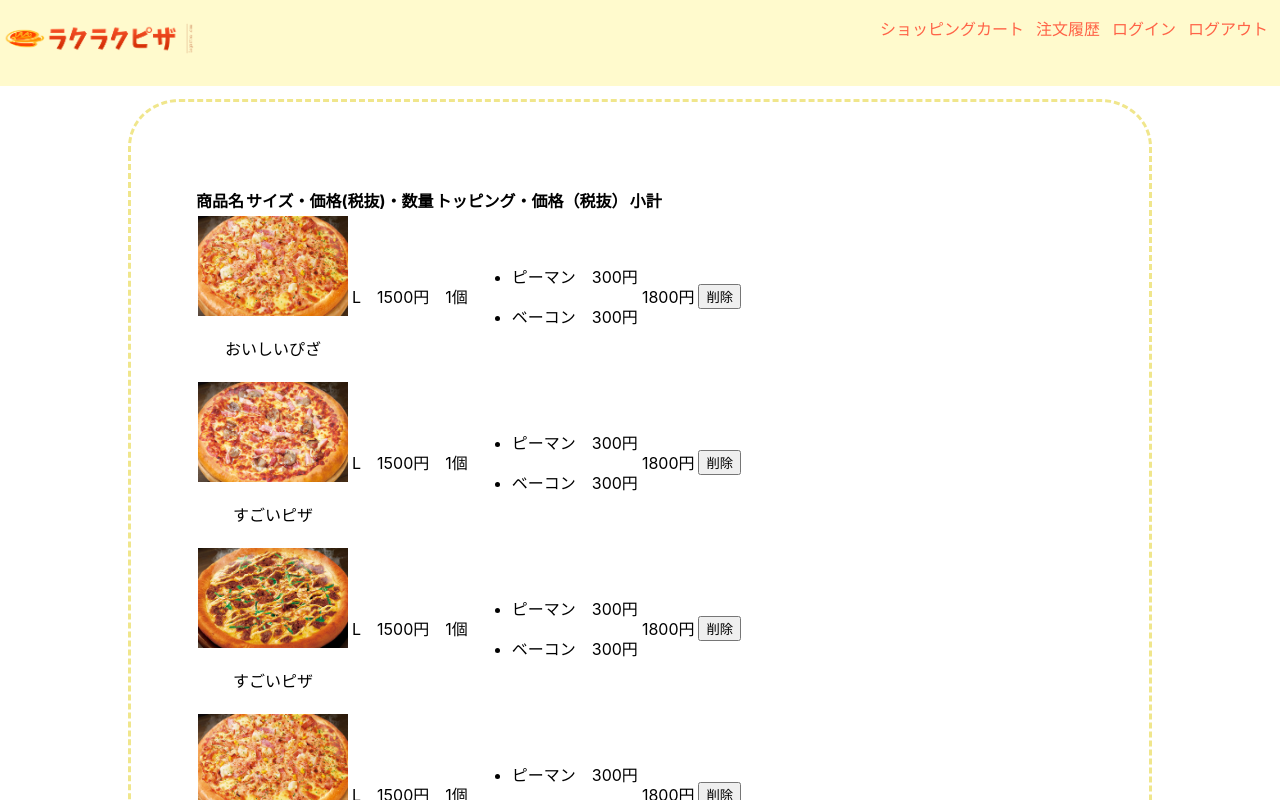
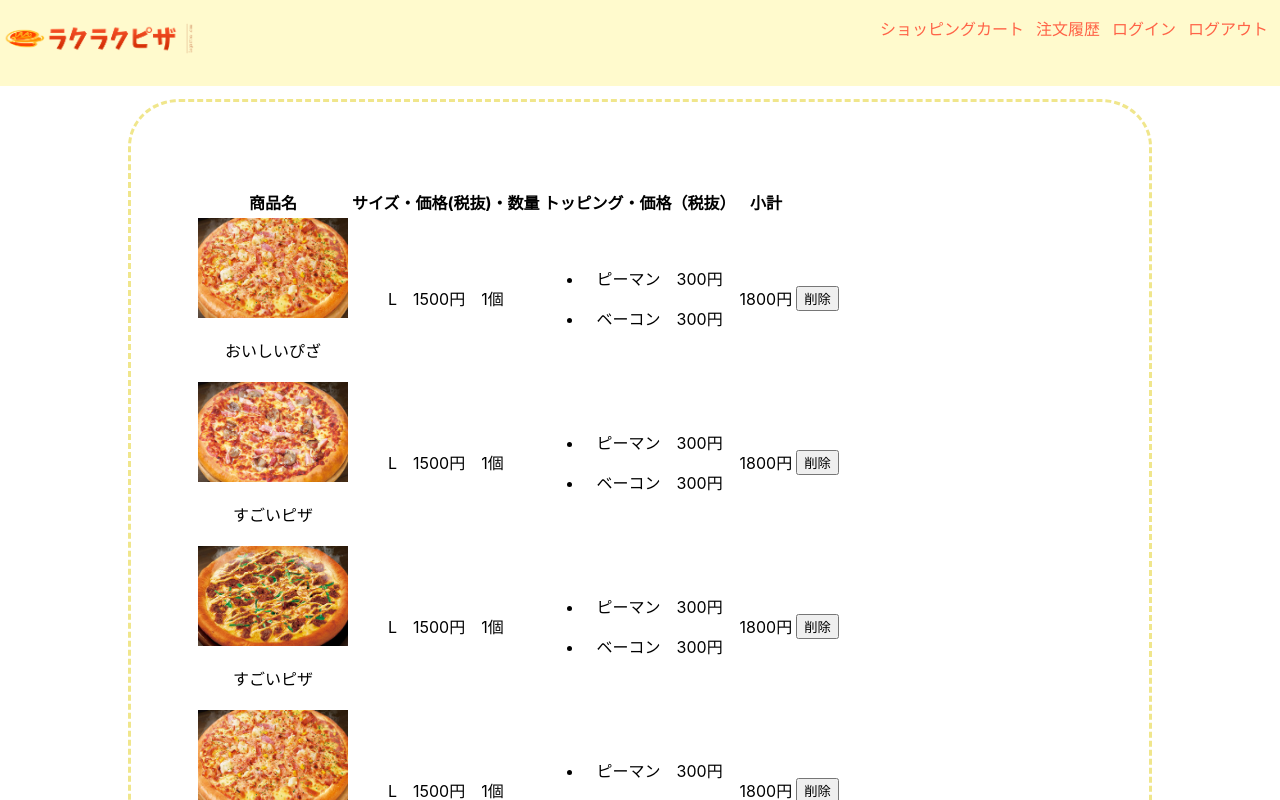
Before and after one commit to shimokawa871/ec-202207c, a Next.js app: page /items/cart in a window 1280 px wide. Shown: the top 800 px of the page. Built offline with nearby package versions, Linux system fonts and the light colour scheme; data requests are answered from the project's data file.

Commit message:
カートテーブル修正

```diff
--- a/src/pages/items/cart.tsx
+++ b/src/pages/items/cart.tsx
@@ -49,6 +49,7 @@ export default function Cart() {
       />
         <div className={styles.searchContents }>
         <h1></h1>
+        <table>
         <thead className={styles.th}>
                     <tr>
                       <th className={styles.th}>商品名</th>
@@ -61,9 +62,9 @@ export default function Cart() {
       {data.map((orderItems: any) => {
         return (
           <>
-            <div >
-              <div>
-                <table>
+            {/* <div > */}
+              {/* <div> */}
+                {/* <table> */}
                   <tbody>
                     <tr>
                       <td>
@@ -101,14 +102,15 @@ export default function Cart() {
                       </td>
                     </tr>
                   </tbody>
-                </table>
-              </div>
-            </div>
+                {/* </table> */}
+              {/* </div> */}
+            {/* </div> */}
           </>
         );
       }
       )
       }
+      </table>
       {/* {const price = {OrderItems.subTotal:any} */}
       {data.map((data: any) => {
           total += data.subTotal}
```
Also changed, not shown: data/db.json (line endings or trailing spaces).
